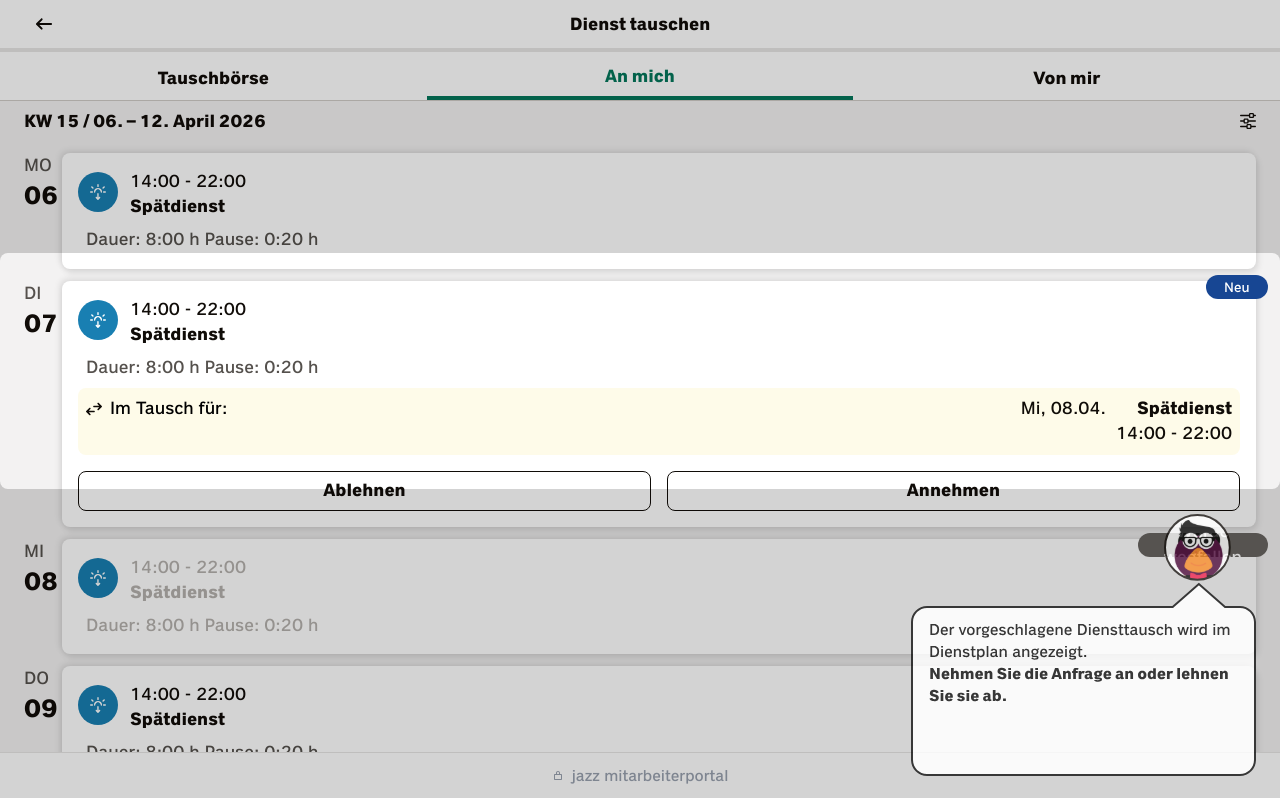
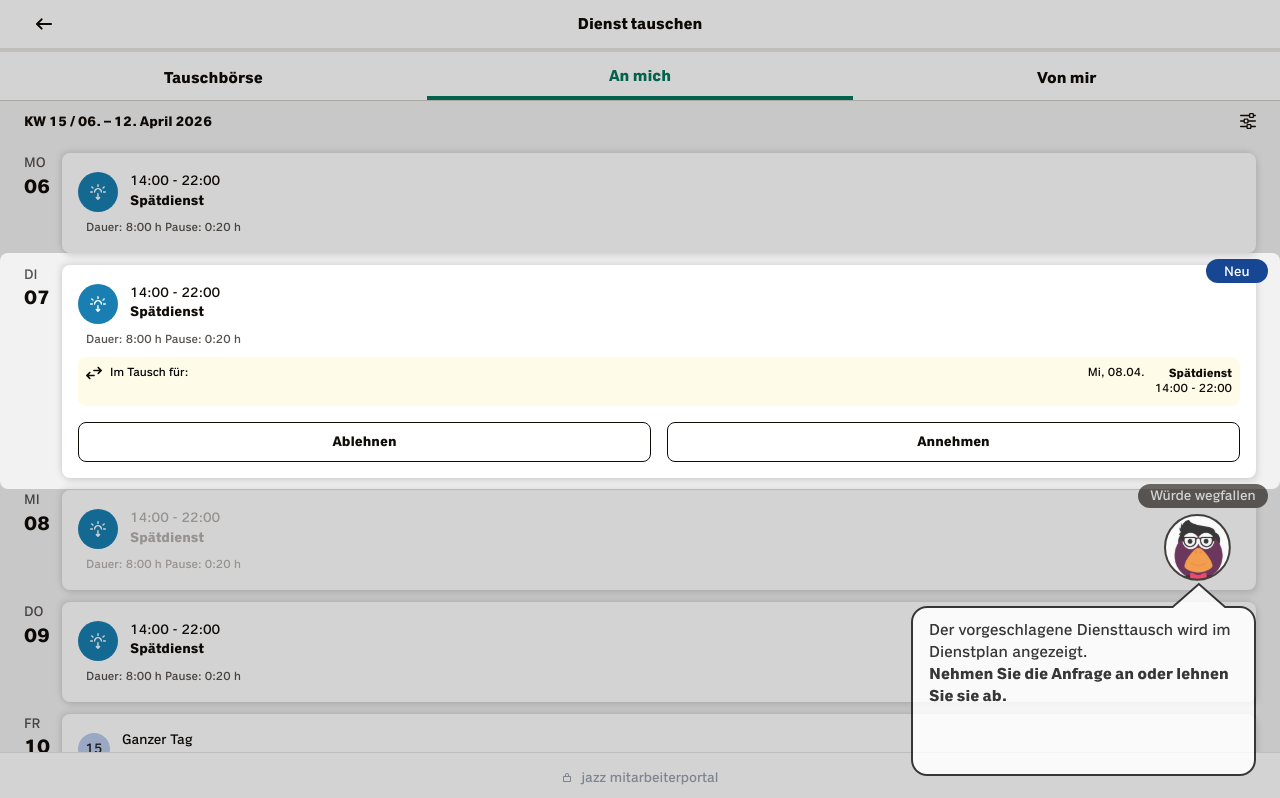
Before and after one commit to oemch/sbb-dienst-tausch, a Next.js app: page /wochenkalender-1 in a window 1280 px wide. Shown: the top 798 px of the page. Built offline with nearby package versions, Linux system fonts and the light colour scheme.

Commit message:
Refactor text styles across multiple components for improved readability; reduce font sizes in Dashboard, Dienst-Tausch, Request Approved, Request Denied, Success, Welcome, and Wochenkalender pages.

```diff
--- a/app/welcome/page.tsx
+++ b/app/welcome/page.tsx
@@ -13,7 +13,7 @@ export default function WelcomePage() {
         {/* Text Content - oben */}
         <div className="flex flex-col items-start gap-6">
           {/* Headline */}
-          <h1 className="text-[32px] font-bold text-black leading-tight">
+          <h1 className="text-3xl font-bold text-black leading-tight">
             Willkommen zum
             <br />
             Dienst-Tausch Feature
@@ -22,7 +22,7 @@ export default function WelcomePage() {
           </h1>
 
           {/* Sub-headline */}
-          <p className="text-[18px] text-black leading-relaxed">
+          <p className="text-base text-black leading-relaxed">
             Interessiert an einer einfachen Lösung zur Verwaltung von Schichten und Diensten?
           </p>
         </div>
@@ -56,7 +56,7 @@ export default function WelcomePage() {
 
       {/* Footer - Fixed */}
       <div className="fixed bottom-0 left-0 right-0 bg-white border-t border-[#e7e6e5] border-solid flex h-[48px] items-end justify-center pb-[12px] px-[24px] z-10">
-        <div className="flex items-center gap-2 text-gray-400 text-[16px]">
+        <div className="flex items-center gap-2 text-gray-400 text-sm">
           <svg
             width="12"
             height="12"
--- a/app/wochenkalender-1/page.tsx
+++ b/app/wochenkalender-1/page.tsx
@@ -38,7 +38,7 @@ export default function Wochenkalender1Page() {
                 </div>
               </button>
               {/* Title */}
-              <p className="flex-1 font-bold leading-normal min-h-px min-w-px text-[#100c08] text-[18px] text-center">
+              <p className="flex-1 font-bold leading-normal min-h-px min-w-px text-[#100c08] text-[16px] text-center">
                 Dienst tauschen
               </p>
               {/* Spacer */}
@@ -54,19 +54,19 @@ export default function Wochenkalender1Page() {
         <div className="bg-white border-b border-[#cfcbc7] border-solid flex items-start relative shrink-0 w-full">
           {/* Tauschbörse Tab */}
           <div className="flex flex-1 h-[48px] items-center justify-center pt-[4px] px-[24px] relative shrink-0">
-            <p className="font-bold leading-normal not-italic relative shrink-0 text-[#100c08] text-[18px] text-center">
+            <p className="font-bold leading-normal not-italic relative shrink-0 text-[#100c08] text-[16px] text-center">
               Tauschbörse
             </p>
           </div>
           {/* An mich Tab - Active */}
           <div className="border-b-4 border-[#04775b] border-solid flex flex-1 h-[48px] items-center justify-center pt-[4px] px-[24px] relative shrink-0">
-            <p className="font-bold leading-normal not-italic relative shrink-0 text-[#04775b] text-[18px] text-center">
+            <p className="font-bold leading-normal not-italic relative shrink-0 text-[#04775b] text-[16px] text-center">
               An mich
             </p>
           </div>
           {/* Von mir Tab */}
           <div className="flex flex-1 h-[48px] items-center justify-center pt-[4px] px-[24px] relative shrink-0">
-            <p className="font-bold leading-normal not-italic relative shrink-0 text-[#100c08] text-[18px] text-center">
+            <p className="font-bold leading-normal not-italic relative shrink-0 text-[#100c08] text-[16px] text-center">
               Von mir
             </p>
           </div>
@@ -74,7 +74,7 @@ export default function Wochenkalender1Page() {
 
         {/* Calendar Row */}
         <div className="bg-[#f3f2f2] flex gap-[8px] h-[40px] items-center overflow-clip pl-[24px] pr-[12px] py-[8px] relative shrink-0 w-full">
-          <p className="font-bold leading-normal not-italic relative shrink-0 text-[#100c08] text-[18px]">
+          <p className="font-bold leading-normal not-italic relative shrink-0 text-[#100c08] text-[14px]">
             KW 15 / 06. – 12. April 2026
           </p>
           <div className="flex flex-1 items-center justify-end min-h-px min-w-px relative">
@@ -98,10 +98,10 @@ export default function Wochenkalender1Page() {
         <div className="flex items-start relative shrink-0 w-full">
           {/* Short Date */}
           <div className="flex flex-col items-start leading-[1.4] not-italic pr-[8px] relative shrink-0 w-[38px]">
-            <p className="font-normal relative shrink-0 text-[#55514d] text-[18px] text-center">
+            <p className="font-normal relative shrink-0 text-[#55514d] text-[14px] text-center">
               MO
             </p>
-            <p className="font-bold relative shrink-0 text-[#100c08] text-[26px] w-[32px]">
+            <p className="font-bold relative shrink-0 text-[#100c08] text-[20px] w-[32px]">
               06
             </p>
           </div>
@@ -124,11 +124,11 @@ export default function Wochenkalender1Page() {
               </div>
               {/* Text */}
               <div className="flex flex-[1_0_0] flex-col items-start justify-center min-h-px min-w-px relative">
-                <p className="font-normal leading-[1.4] not-italic relative shrink-0 text-[#100c08] text-[18px]">
+                <p className="font-normal leading-[1.4] not-italic relative shrink-0 text-[#100c08] text-[14px]">
                   14:00 - 22:00
                 </p>
                 <div className="flex gap-[4px] items-center justify-center relative shrink-0 w-full">
-                  <p className="flex-1 font-bold leading-[1.4] min-h-px min-w-px not-italic relative text-[#100c08] text-[18px]">
+                  <p className="flex-1 font-bold leading-[1.4] min-h-px min-w-px not-italic relative text-[#100c08] text-[14px]">
                     Spätdienst
                   </p>
                 </div>
@@ -137,7 +137,7 @@ export default function Wochenkalender1Page() {
 
             {/* Body */}
             <div className="flex flex-col gap-[4px] items-start pl-[8px] pr-[24px] relative shrink-0 w-full">
-              <p className="font-normal leading-[1.4] min-w-full not-italic relative shrink-0 text-[#55514d] text-[18px]">
+              <p className="font-normal leading-[1.4] min-w-full not-italic relative shrink-0 text-[#55514d] text-[12px]">
                 Dauer: 8:00 h    Pause: 0:20 h
               </p>
             </div>
@@ -148,10 +148,10 @@ export default function Wochenkalender1Page() {
         <div className="flex items-start relative shrink-0 w-full">
           {/* Short Date */}
           <div className="flex flex-col items-start leading-[1.4] not-italic pr-[8px] relative shrink-0 w-[38px]">
-            <p className="font-normal relative shrink-0 text-[#55514d] text-[18px] text-center">
+            <p className="font-normal relative shrink-0 text-[#55514d] text-[14px] text-center">
               DI
             </p>
-            <p className="font-bold relative shrink-0 text-[#100c08] text-[26px] w-[32px]">
+            <p className="font-bold relative shrink-0 text-[#100c08] text-[20px] w-[32px]">
               07
             </p>
           </div>
@@ -185,11 +185,11 @@ export default function Wochenkalender1Page() {
               </div>
               {/* Text */}
               <div className="flex flex-[1_0_0] flex-col items-start justify-center min-h-px min-w-px relative">
-                <p className="font-normal leading-[1.4] not-italic relative shrink-0 text-[#100c08] text-[18px]">
+                <p className="font-normal leading-[1.4] not-italic relative shrink-0 text-[#100c08] text-[14px]">
                   14:00 - 22:00
                 </p>
                 <div className="flex gap-[4px] items-center justify-center relative shrink-0 w-full">
-                  <p className="flex-1 font-bold leading-[1.4] min-h-px min-w-px not-italic relative text-[#100c08] text-[18px]">
+                  <p className="flex-1 font-bold leading-[1.4] min-h-px min-w-px not-italic relative text-[#100c08] text-[14px]">
                     Spätdienst
                   </p>
                 </div>
@@ -198,7 +198,7 @@ export default function Wochenkalender1Page() {
 
             {/* Body */}
             <div className="flex flex-col gap-[4px] items-start pl-[8px] pr-[24px] relative shrink-0 w-full">
-              <p className="font-normal leading-[1.4] min-w-full not-italic relative shrink-0 text-[#55514d] text-[18px]">
+              <p className="font-normal leading-[1.4] min-w-full not-italic relative shrink-0 text-[#55514d] text-[12px]">
                 Dauer: 8:00 h    Pause: 0:20 h
               </p>
             </div>
@@ -216,11 +216,11 @@ export default function Wochenkalender1Page() {
                     className="w-full h-full"
                   />
                 </div>
-                <p className="font-normal leading-[1.4] not-italic relative shrink-0 text-[18px] text-black">
+                <p className="font-normal leading-[1.4] not-italic relative shrink-0 text-[12px] text-black">
                   Im Tausch für:
                 </p>
               </div>
-              <div className="flex flex-[1_0_0] gap-[10px] items-start justify-end leading-[1.4] min-h-px min-w-px not-italic pl-[24px] pr-[0px] relative text-[#100c08] text-[18px]">
+              <div className="flex flex-[1_0_0] gap-[10px] items-start justify-end leading-[1.4] min-h-px min-w-px not-italic pl-[24px] pr-[0px] relative text-[#100c08] text-[12px]">
                 <p className="font-normal relative shrink-0">
                   Mi, 08.04.
                 </p>
@@ -242,7 +242,7 @@ export default function Wochenkalender1Page() {
                 onClick={() => router.push("/request-denied")}
                 className="bg-white border-[#100c08] border-[1.5px] border-solid flex flex-[1_0_0] h-[40px] items-center justify-center min-h-[32px] min-w-[112px] px-[24px] relative rounded-[8px]"
               >
-                <p className="font-bold leading-[1.4] not-italic relative shrink-0 text-[#100c08] text-[18px] text-center">
+                <p className="font-bold leading-[1.4] not-italic relative shrink-0 text-[#100c08] text-[14px] text-center">
                   Ablehnen
                 </p>
               </button>
@@ -251,7 +251,7 @@ export default function Wochenkalender1Page() {
                 onClick={() => router.push("/request-approved")}
                 className="bg-white border-[#100c08] border-[1.5px] border-solid flex flex-[1_0_0] h-[40px] items-center justify-center min-h-[32px] min-w-px px-[24px] relative rounded-[8px]"
               >
-                <p className="font-bold leading-[1.4] not-italic relative shrink-0 text-[#100c08] text-[18px] text-center">
+                <p className="font-bold leading-[1.4] not-italic relative shrink-0 text-[#100c08] text-[14px] text-center">
                   Annehmen
                 </p>
               </button>
@@ -263,10 +263,10 @@ export default function Wochenkalender1Page() {
         <div className="flex items-start relative shrink-0 w-full">
           {/* Short Date */}
           <div className="flex flex-col items-start leading-[1.4] not-italic pr-[8px] relative shrink-0 w-[38px]">
-            <p className="font-normal relative shrink-0 text-[#55514d] text-[18px] text-center">
+            <p className="font-normal relative shrink-0 text-[#55514d] text-[14px] text-center">
               MI
             </p>
-            <p className="font-bold relative shrink-0 text-[#100c08] text-[26px] w-[32px]">
+            <p className="font-bold relative shrink-0 text-[#100c08] text-[20px] w-[32px]">
               08
             </p>
           </div>
@@ -276,7 +276,7 @@ export default function Wochenkalender1Page() {
             {/* Tag "Würde wegfallen" */}
             <div className="absolute bg-[#696561] flex h-[24px] items-center justify-center overflow-clip rounded-[12px] right-[-12px] top-[-6px] w-[130px]">
               <div className="flex flex-[1_0_0] h-full items-center min-h-px min-w-px px-[8px] relative">
-                <p className="flex-1 font-normal leading-[1.4] min-h-px min-w-px not-italic relative text-[18px] text-center text-white">
+                <p className="flex-1 font-normal leading-[1.4] min-h-px min-w-px not-italic relative text-[14px] text-center text-white">
                   Würde wegfallen
                 </p>
               </div>
@@ -298,11 +298,11 @@ export default function Wochenkalender1Page() {
               </div>
               {/* Text */}
               <div className="flex flex-[1_0_0] flex-col items-start justify-center min-h-px min-w-px relative">
-                <p className="font-normal leading-[1.4] not-italic relative shrink-0 text-[#b5b1ad] text-[18px]">
+                <p className="font-normal leading-[1.4] not-italic relative shrink-0 text-[#b5b1ad] text-[14px]">
                   14:00 - 22:00
                 </p>
                 <div className="flex gap-[4px] items-center justify-center relative shrink-0 w-full">
-                  <p className="flex-1 font-bold leading-[1.4] min-h-px min-w-px not-italic relative text-[#b5b1ad] text-[18px]">
+                  <p className="flex-1 font-bold leading-[1.4] min-h-px min-w-px not-italic relative text-[#b5b1ad] text-[14px]">
                     Spätdienst
                   </p>
                 </div>
@@ -311,7 +311,7 @@ export default function Wochenkalender1Page() {
 
             {/* Body */}
             <div className="flex flex-col gap-[4px] items-start pl-[8px] pr-[24px] relative shrink-0 w-full">
-              <p className="font-normal leading-[1.4] min-w-full not-italic relative shrink-0 text-[#b5b1ad] text-[18px]">
+              <p className="font-normal leading-[1.4] min-w-full not-italic relative shrink-0 text-[#b5b1ad] text-[12px]">
                 Dauer: 8:00 h    Pause: 0:20 h
               </p>
             </div>
@@ -322,10 +322,10 @@ export default function Wochenkalender1Page() {
         <div className="flex items-start relative shrink-0 w-full">
           {/* Short Date */}
           <div className="flex flex-col items-start leading-[1.4] not-italic pr-[8px] relative shrink-0 w-[38px]">
-            <p className="font-normal relative shrink-0 text-[#55514d] text-[18px] text-center">
+            <p className="font-normal relative shrink-0 text-[#55514d] text-[14px] text-center">
               DO
             </p>
-            <p className="font-bold relative shrink-0 text-[#100c08] text-[26px] w-[32px]">
+            <p className="font-bold relative shrink-0 text-[#100c08] text-[20px] w-[32px]">
               09
             </p>
           </div>
@@ -348,11 +348,11 @@ export default function Wochenkalender1Page() {
               </div>
               {/* Text */}
               <div className="flex flex-[1_0_0] flex-col items-start justify-center min-h-px min-w-px relative">
-                <p className="font-normal leading-[1.4] not-italic relative shrink-0 text-[#100c08] text-[18px]">
+                <p className="font-normal leading-[1.4] not-italic relative shrink-0 text-[#100c08] text-[14px]">
                   14:00 - 22:00
                 </p>
                 <div className="flex gap-[4px] items-center justify-center relative shrink-0 w-full">
-                  <p className="flex-1 font-bold leading-[1.4] min-h-px min-w-px not-italic relative text-[#100c08] text-[18px]">
+                  <p className="flex-1 font-bold leading-[1.4] min-h-px min-w-px not-italic relative text-[#100c08] text-[14px]">
                     Spätdienst
                   </p>
                 </div>
@@ -361,7 +361,7 @@ export default function Wochenkalender1Page() {
 
             {/* Body */}
             <div className="flex flex-col gap-[4px] items-start pl-[8px] pr-[24px] relative shrink-0 w-full">
-              <p className="font-normal leading-[1.4] min-w-full not-italic relative shrink-0 text-[#55514d] text-[18px]">
+              <p className="font-normal leading-[1.4] min-w-full not-italic relative shrink-0 text-[#55514d] text-[12px]">
                 Dauer: 8:00 h    Pause: 0:20 h
               </p>
             </div>
@@ -372,10 +372,10 @@ export default function Wochenkalender1Page() {
         <div className="flex items-start relative shrink-0 w-full">
           {/* Short Date */}
           <div className="flex flex-col items-start leading-[1.4] not-italic pr-[8px] relative shrink-0 w-[38px]">
-            <p className="font-normal relative shrink-0 text-[#55514d] text-[18px] text-center">
+            <p className="font-normal relative shrink-0 text-[#55514d] text-[14px] text-center">
               FR
             </p>
-            <p className="font-bold relative shrink-0 text-[#100c08] text-[26px] w-[32px]">
+            <p className="font-bold relative shrink-0 text-[#100c08] text-[20px] w-[32px]">
               10
             </p>
           </div>
@@ -388,7 +388,7 @@ export default function Wochenkalender1Page() {
               <div className="flex flex-row items-center self-stretch">
                 <div className="flex h-full items-start justify-center overflow-clip pt-[3px] relative shrink-0">
                   <div className="bg-[#bacbed] flex flex-col items-center justify-center overflow-clip relative rounded-[32px] shrink-0 size-[32px]">
-                    <p className="font-normal leading-[1.4] not-italic relative shrink-0 text-[#1a1a1a] text-[18px] text-center w-full">
+                    <p className="font-normal leading-[1.4] not-italic relative shrink-0 text-[#1a1a1a] text-[14px] text-center w-full">
                       15
                     </p>
                   </div>
@@ -396,11 +396,11 @@ export default function Wochenkalender1Page() {
               </div>
               {/* Text */}
               <div className="flex flex-[1_0_0] flex-col items-start justify-center min-h-px min-w-px relative">
-                <p className="font-normal leading-[1.4] not-italic relative shrink-0 text-[#100c08] text-[18px]">
+                <p className="font-normal leading-[1.4] not-italic relative shrink-0 text-[#100c08] text-[14px]">
                   Ganzer Tag
                 </p>
                 <div className="flex gap-[4px] items-center justify-center relative shrink-0 w-full">
-                  <p className="flex-1 font-bold leading-[1.4] min-h-px min-w-px not-italic relative text-[#100c08] text-[18px]">
+                  <p className="flex-1 font-bold leading-[1.4] min-h-px min-w-px not-italic relative text-[#100c08] text-[14px]">
                     Frei
                   </p>
                 </div>
@@ -409,7 +409,7 @@ export default function Wochenkalender1Page() {
 
             {/* Body */}
             <div className="flex flex-col gap-[4px] items-start pl-[8px] pr-[24px] relative shrink-0 w-full">
-              <p className="font-normal leading-[1.4] min-w-full not-italic relative shrink-0 text-[#55514d] text-[18px]">
+              <p className="font-normal leading-[1.4] min-w-full not-italic relative shrink-0 text-[#55514d] text-[12px]">
                 Dauer: 8:00 h    Pause: 0:20 h
               </p>
             </div>
@@ -421,7 +421,7 @@ export default function Wochenkalender1Page() {
 
       {/* Footer - Fixed */}
       <div className="fixed bottom-0 left-0 right-0 bg-white border-t border-[#e7e6e5] border-solid flex h-[48px] items-end justify-center pb-[12px] px-[24px] z-10">
-        <div className="flex items-center gap-2 text-gray-400 text-[16px]">
+        <div className="flex items-center gap-2 text-gray-400 text-sm">
           <svg
             width="12"
             height="12"
```
Also changed, not shown: app/dashboard/page.tsx (+21 -21 lines), app/dienst-tausch/page.tsx (+16 -16 lines), app/request-approved/page.tsx (+12 -12 lines), app/request-denied/page.tsx (+12 -12 lines), app/success/page.tsx (+4 -4 lines).
